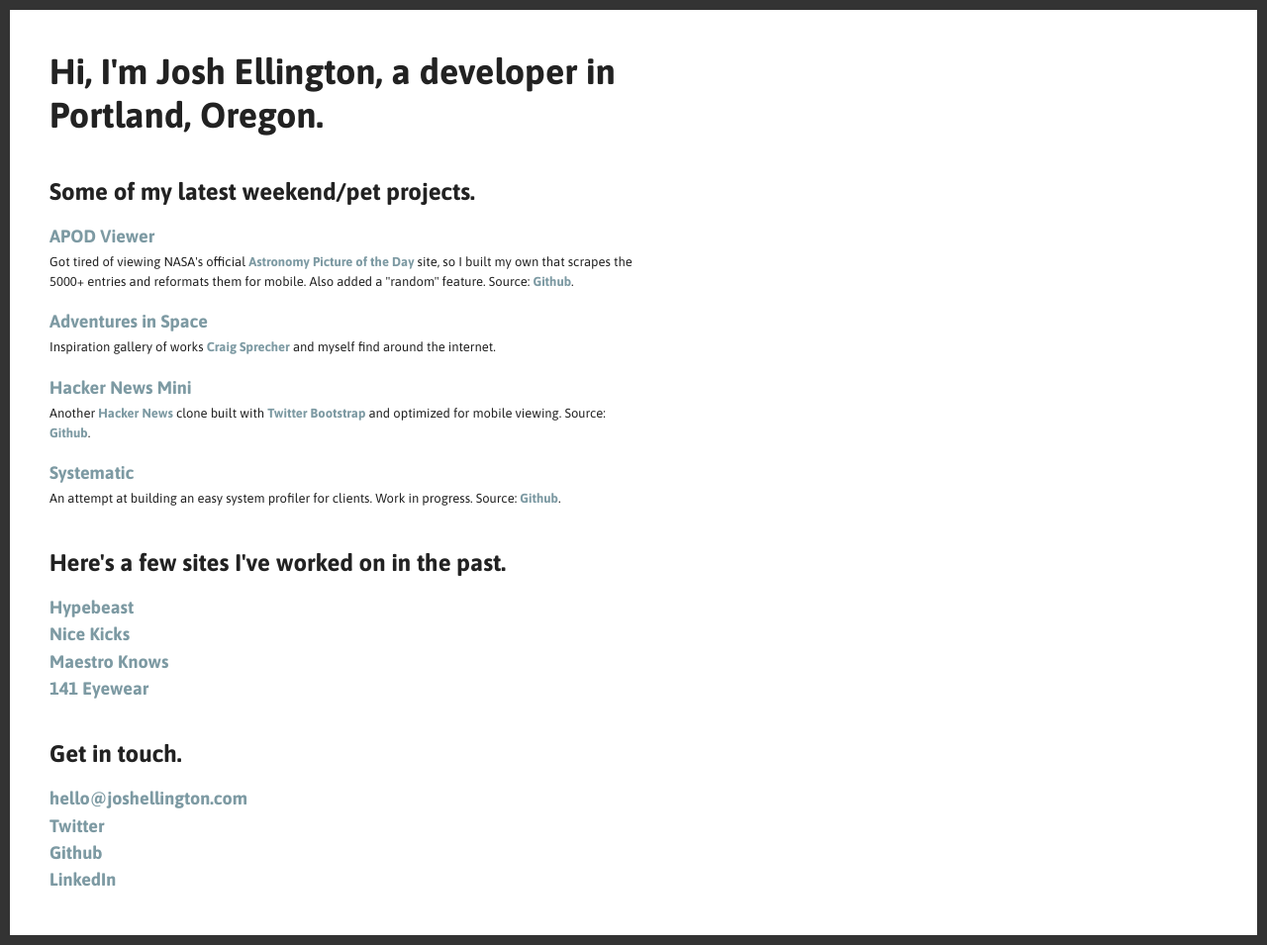
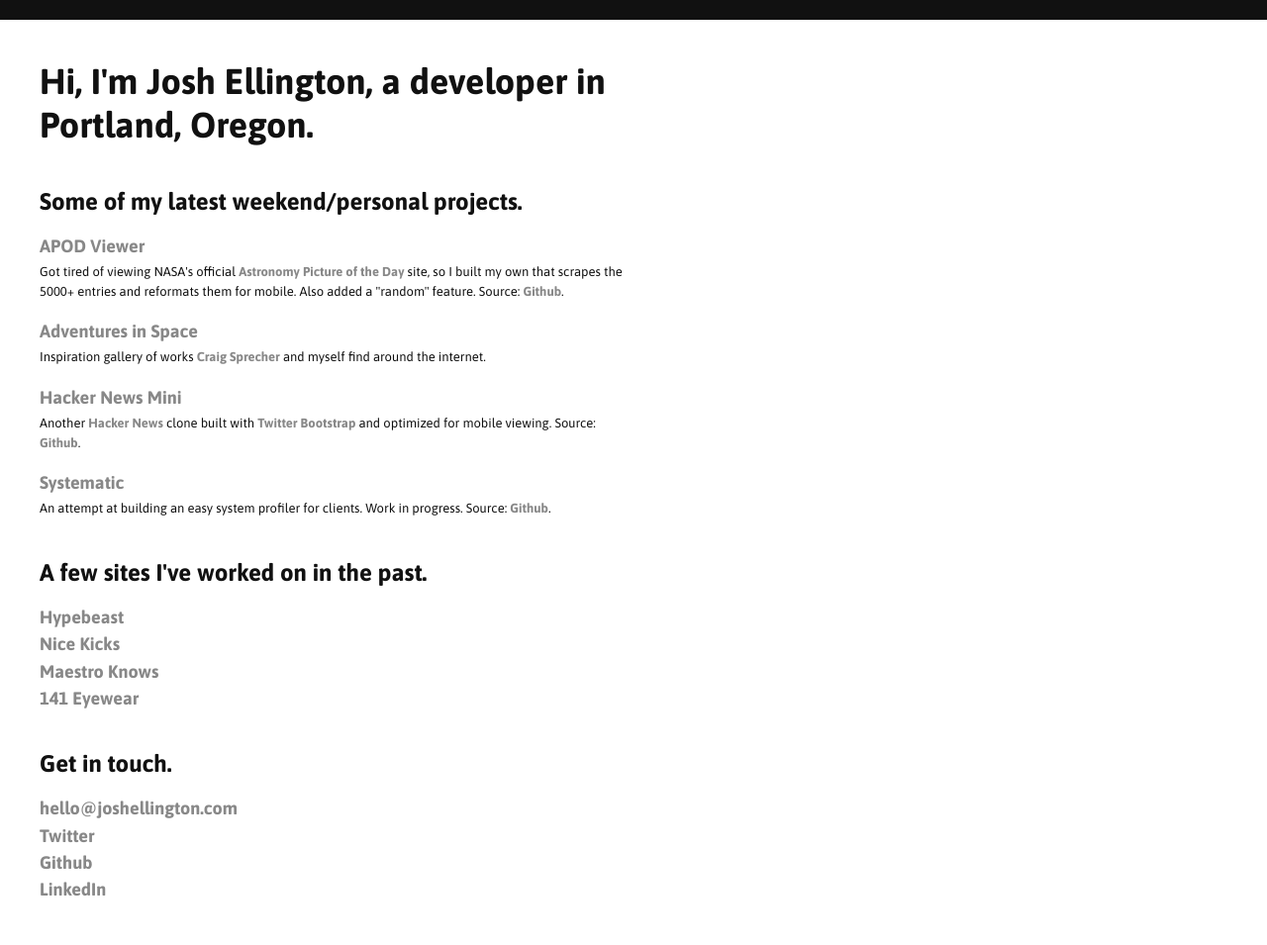
Before and after one commit to joshellington/joshellington.com, a PHP site: page / in a window 1280 px wide. Shown: the whole page at 99% size. Run offline with PHP 8.4, Linux system fonts and the light colour scheme; some libraries are stand-ins or nearby versions.

Commit message:
tweaked styling

```diff
--- a/css/style.css
+++ b/css/style.css
@@ -204,19 +204,19 @@ table { border-collapse: collapse; border-spacing: 0; }
 body {
   font-family:'Asap', 'Helvetica Neue', sans-serif;
   background:#fff;
+  color:#111;
   padding:40px;
-  border:10px solid #333;
-  border-top:10px solid #333;
+  border-top:20px solid #111;
 }
 
 a {
-  color:#7D9AA3;
+  color:#888;
   text-decoration:none;
   font-weight:bold;
 }
 
   a:hover {
-    color:#3CDD9F;
+    color:#111;
   }
 
 h1,h2,h3,h4 {
@@ -295,6 +295,15 @@ h4 {
    Modify as content requires.
    ========================================================================== */
 
+@media only screen and (max-width: 480px) {
+  /* Style adjustments for viewports 480px and under go here */
+
+  body {
+    padding:20px;
+  }
+
+}
+
 @media only screen and (min-width: 480px) {
   /* Style adjustments for viewports 480px and over go here */
 
--- a/index.html
+++ b/index.html
@@ -28,7 +28,7 @@
 
 	<div id="main" role="main">
 		<div class="play">
-			<h2>Some of my latest weekend/pet projects.</h2>
+			<h2>Some of my latest weekend/personal projects.</h2>
 
 			<h3><a href="http://apod-viewer.heroku.com">APOD Viewer</a></h3>
 			<h4>Got tired of viewing NASA's official <a href="http://apod.nasa.gov/apod/">Astronomy Picture of the Day</a> site, so I built my own that scrapes the 5000+ entries and reformats them for mobile. Also added a "random" feature. Source: <a href="https://github.com/joshellington/APOD">Github</a>.</h4>
@@ -44,7 +44,7 @@
 		</div>
 
 		<div class="work">
-			<h2>Here's a few sites I've worked on in the past.</h2>
+			<h2>A few sites I've worked on in the past.</h2>
 
 			<h3><a href="http://hypebeast.com">Hypebeast</a></h3>
 			<h3><a href="http://nicekicks.com">Nice Kicks</a></h3>
@@ -67,16 +67,14 @@
 	</footer>
 </div> <!--! end of #container -->
 
-<script src="//ajax.googleapis.com/ajax/libs/jquery/1.7.1/jquery.min.js"></script>
+<!-- <script src="//ajax.googleapis.com/ajax/libs/jquery/1.7.1/jquery.min.js"></script>
 <script>window.jQuery || document.write('<script src="js/libs/jquery-1.7.1.min.js"><\/script>')</script>
 
-<!-- scripts concatenated and minified via ant build script-->
 <script src="js/plugins.js"></script>
-<script src="js/script.js"></script>
-<!-- end scripts-->
+<script src="js/script.js"></script> -->
 
 <script>
-	var _gaq=[['_setAccount','UA-3355044-4'],['_trackPageview']]; // Change UA-XXXXX-X to be your site's ID
+	var _gaq=[['_setAccount','UA-3355044-4'],['_trackPageview']];
 	(function(d,t){var g=d.createElement(t),s=d.getElementsByTagName(t)[0];g.async=1;
 	g.src=('https:'==location.protocol?'//ssl':'//www')+'.google-analytics.com/ga.js';
 	s.parentNode.insertBefore(g,s)}(document,'script'));
```
Also changed, not shown: .htaccess (added).
